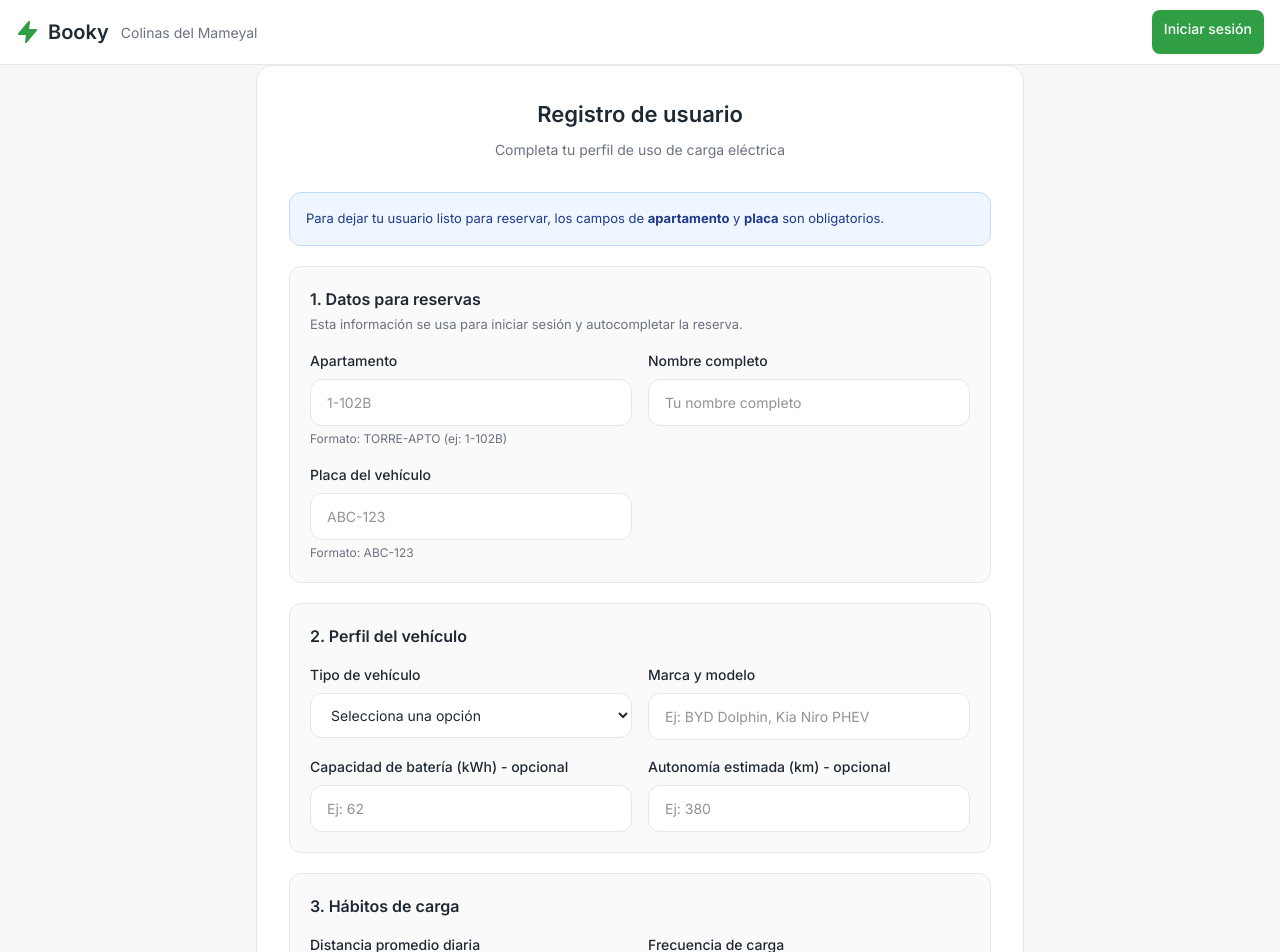
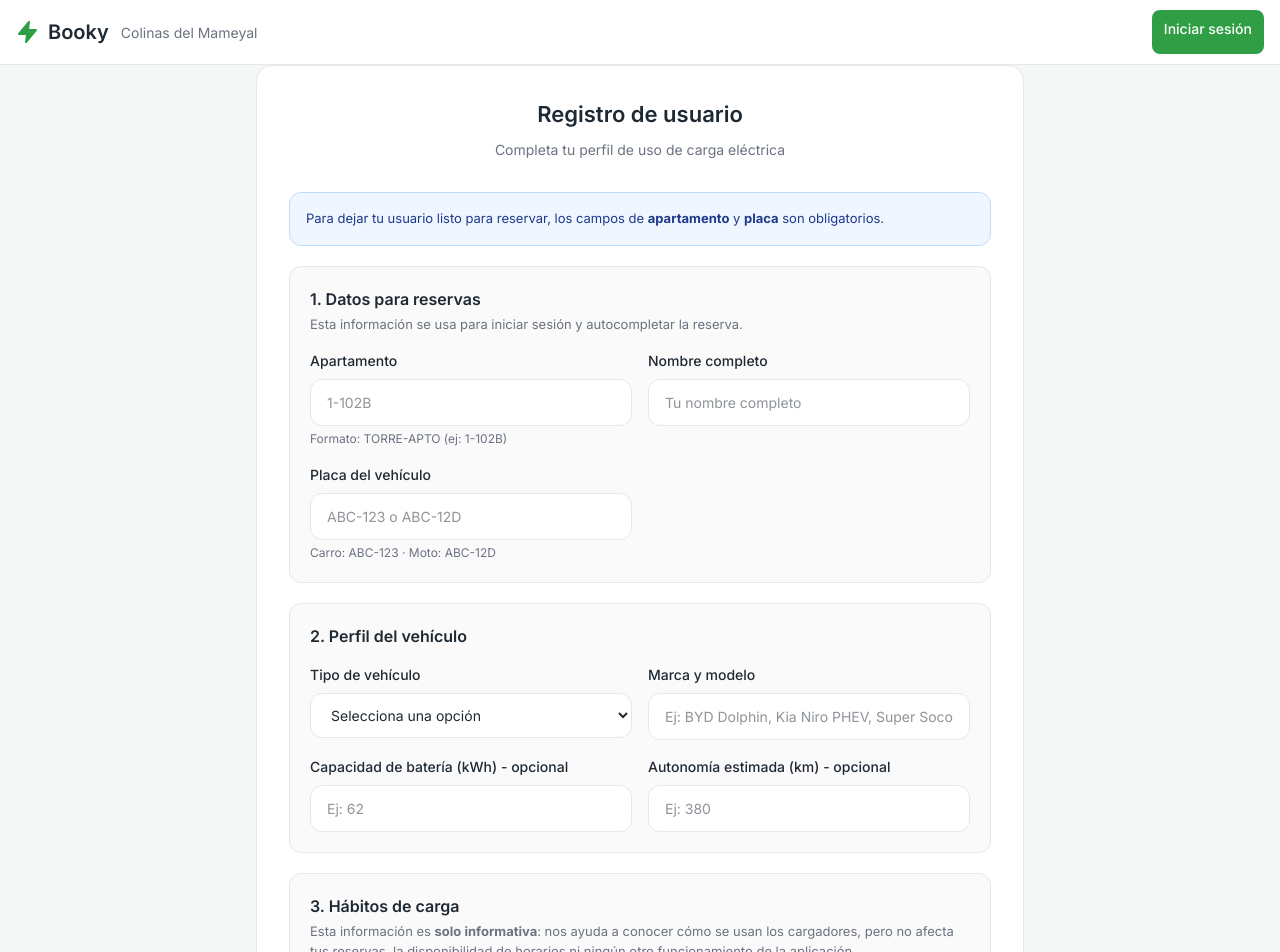
Before and after one commit to Kapumas/Reky, a Next.js app: page /register in a window 1280 px wide. Shown: the top 952 px of the page. Built offline with nearby package versions, Linux system fonts and the light colour scheme.

Commit message:
Allow electric motorcycle registration and mark charging habits as informational

```diff
--- a/app/register/page.tsx
+++ b/app/register/page.tsx
@@ -5,11 +5,11 @@ import Link from 'next/link';
 import { useRouter } from 'next/navigation';
 import { formatApartmentInput } from '@/lib/utils/apartment-input';
 
-type VehicleTypeValue = '' | 'BEV' | 'PHEV';
+type VehicleTypeValue = '' | 'BEV' | 'PHEV' | 'MOTO';
 type DailyDistanceValue = '' | '0_20' | '20_40' | '40_60' | '60_100' | '100_plus';
 type ChargingFrequencyValue = '' | 'daily' | 'every_2_days' | 'two_to_three_times_week' | 'once_week';
-type ChargingTime220vValue = '' | '1_2' | '2_4' | '4_6' | '6_plus';
-type ChargingTime110vValue = '' | '2_4' | '4_6' | '6_8' | '8_plus';
+type ChargingTime220vValue = '' | '1_2' | '2_4' | '4_6' | '6_plus' | 'not_applicable';
+type ChargingTime110vValue = '' | '0_2' | '2_4' | '4_6' | '6_8' | '8_plus' | 'not_applicable';
 type PreferredTimeValue = '' | 'day' | 'night' | 'no_preference';
 
 interface RegistrationFormData {
@@ -213,14 +213,14 @@ export default function RegisterPage() {
                     type="text"
                     value={formData.vehiclePlate}
                     onChange={(e) => handleVehiclePlateChange(e.target.value)}
-                    placeholder="ABC-123"
+                    placeholder="ABC-123 o ABC-12D"
                     required
                     pattern="^[A-Za-z0-9]{3}-[A-Za-z0-9]{3}$"
                     className="w-full px-4 py-3 rounded-xl transition-colors"
                     style={fieldStyle}
                   />
                   <p className="mt-1" style={{ fontSize: '12px', color: '#6B7280' }}>
-                    Formato: ABC-123
+                    Carro: ABC-123 · Moto: ABC-12D
                   </p>
                 </div>
               </div>
@@ -241,6 +241,7 @@ export default function RegisterPage() {
                     <option value="">Selecciona una opción</option>
                     <option value="BEV">BEV (100% Eléctrico)</option>
                     <option value="PHEV">PHEV (Híbrido enchufable)</option>
+                    <option value="MOTO">Moto eléctrica</option>
                   </select>
                 </div>
 
@@ -250,7 +251,7 @@ export default function RegisterPage() {
                     type="text"
                     value={formData.vehicleBrandModel}
                     onChange={(e) => updateField('vehicleBrandModel', e.target.value)}
-                    placeholder="Ej: BYD Dolphin, Kia Niro PHEV"
+                    placeholder="Ej: BYD Dolphin, Kia Niro PHEV, Super Soco CPx"
                     required
                     className="w-full px-4 py-3 rounded-xl transition-colors"
                     style={fieldStyle}
@@ -290,7 +291,10 @@ export default function RegisterPage() {
             </section>
 
             <section className="rounded-xl p-5" style={{ border: '1px solid #E5E7EB', backgroundColor: '#FAFAFA' }}>
-              <h2 className="font-semibold mb-4" style={{ fontSize: '16px', color: '#1F2933' }}>3. Hábitos de carga</h2>
+              <h2 className="font-semibold mb-1" style={{ fontSize: '16px', color: '#1F2933' }}>3. Hábitos de carga</h2>
+              <p className="mb-4" style={{ fontSize: '13px', color: '#6B7280' }}>
+                Esta información es <strong>solo informativa</strong>: nos ayuda a conocer cómo se usan los cargadores, pero no afecta tus reservas, la disponibilidad de horarios ni ningún otro funcionamiento de la aplicación.
+              </p>
               <div className="grid grid-cols-1 md:grid-cols-2 gap-4">
                 <div>
                   <label className="block mb-2 font-medium" style={labelStyle}>Distancia promedio diaria</label>
@@ -341,6 +345,7 @@ export default function RegisterPage() {
                     <option value="2_4">2-4 horas</option>
                     <option value="4_6">4-6 horas</option>
                     <option value="6_plus">6+ horas</option>
+                    <option value="not_applicable">No cargo en 220V</option>
                   </select>
                 </div>
 
@@ -354,10 +359,12 @@ export default function RegisterPage() {
                     style={fieldStyle}
                   >
                     <option value="">Selecciona una opción</option>
+                    <option value="0_2">Menos de 2 horas</option>
                     <option value="2_4">2-4 horas</option>
                     <option value="4_6">4-6 horas</option>
                     <option value="6_8">6-8 horas</option>
                     <option value="8_plus">8+ horas</option>
+                    <option value="not_applicable">No cargo en 110V</option>
                   </select>
                 </div>
 
--- a/lib/utils/user-registration.ts
+++ b/lib/utils/user-registration.ts
@@ -1,4 +1,7 @@
 import { RegistrationFormSchema } from './validation';
+
+// These metrics are informational only: they are stored with the user profile
+// for reference and do not affect bookings, availability, or any other logic.
 
 const frequencyToWeeklySessions: Record<RegistrationFormSchema['chargingFrequency'], number> = {
   daily: 7,
@@ -7,25 +10,33 @@ const frequencyToWeeklySessions: Record<RegistrationFormSchema['chargingFrequenc
   once_week: 1,
 };
 
-const chargingTime220vToHours: Record<RegistrationFormSchema['chargingTime220v'], number> = {
+const chargingTime220vToHours: Record<RegistrationFormSchema['chargingTime220v'], number | null> = {
   '1_2': 1.5,
   '2_4': 3,
   '4_6': 5,
   '6_plus': 7,
+  not_applicable: null,
 };
 
-const chargingTime110vToHours: Record<RegistrationFormSchema['chargingTime110v'], number> = {
+const chargingTime110vToHours: Record<RegistrationFormSchema['chargingTime110v'], number | null> = {
+  '0_2': 1,
   '2_4': 3,
   '4_6': 5,
   '6_8': 7,
   '8_plus': 9,
+  not_applicable: null,
 };
 
 export function normalizeRegistrationMetrics(data: RegistrationFormSchema) {
   const weeklySessions = frequencyToWeeklySessions[data.chargingFrequency];
   const chargingHours220v = chargingTime220vToHours[data.chargingTime220v];
   const chargingHours110v = chargingTime110vToHours[data.chargingTime110v];
-  const avgHoursPerSession = Number(((chargingHours220v + chargingHours110v) / 2).toFixed(2));
+  const reportedHours = [chargingHours220v, chargingHours110v].filter(
+    (hours): hours is number => hours !== null
+  );
+  const avgHoursPerSession = reportedHours.length
+    ? Number((reportedHours.reduce((sum, hours) => sum + hours, 0) / reportedHours.length).toFixed(2))
+    : null;
 
   return {
     weekly_sessions: weeklySessions,
--- a/lib/utils/validation.ts
+++ b/lib/utils/validation.ts
@@ -100,7 +100,7 @@ export const registrationFormSchema = z.object({
     .max(7, 'La placa debe tener máximo 7 caracteres')
     .regex(/^[A-Z0-9]{3}-[A-Z0-9]{3}$/, 'La placa debe tener el formato ABC-123')
     .transform((val) => val.replace(/-/g, '')),
-  vehicleType: z.enum(['BEV', 'PHEV']),
+  vehicleType: z.enum(['BEV', 'PHEV', 'MOTO']),
   vehicleBrandModel: z
     .string()
     .trim()
@@ -110,8 +110,8 @@ export const registrationFormSchema = z.object({
   estimatedRangeKm: optionalPositiveNumber,
   dailyAverageDrivingDistance: z.enum(['0_20', '20_40', '40_60', '60_100', '100_plus']),
   chargingFrequency: z.enum(['daily', 'every_2_days', 'two_to_three_times_week', 'once_week']),
-  chargingTime220v: z.enum(['1_2', '2_4', '4_6', '6_plus']),
-  chargingTime110v: z.enum(['2_4', '4_6', '6_8', '8_plus']),
+  chargingTime220v: z.enum(['1_2', '2_4', '4_6', '6_plus', 'not_applicable']),
+  chargingTime110v: z.enum(['0_2', '2_4', '4_6', '6_8', '8_plus', 'not_applicable']),
   preferredChargingTime: z.enum(['day', 'night', 'no_preference']).optional(),
   agreedToFairUsage: z.literal(true),
 });
```
